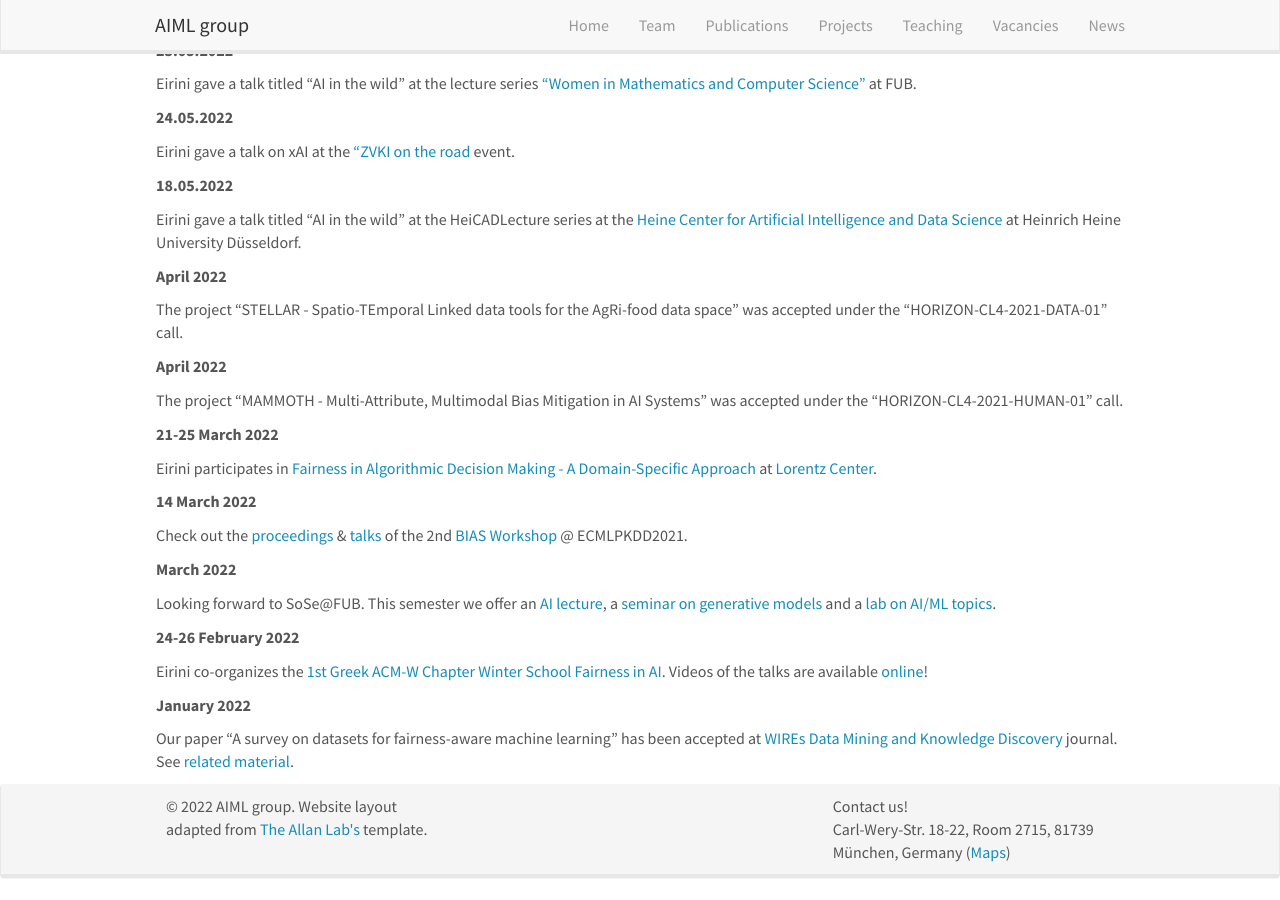
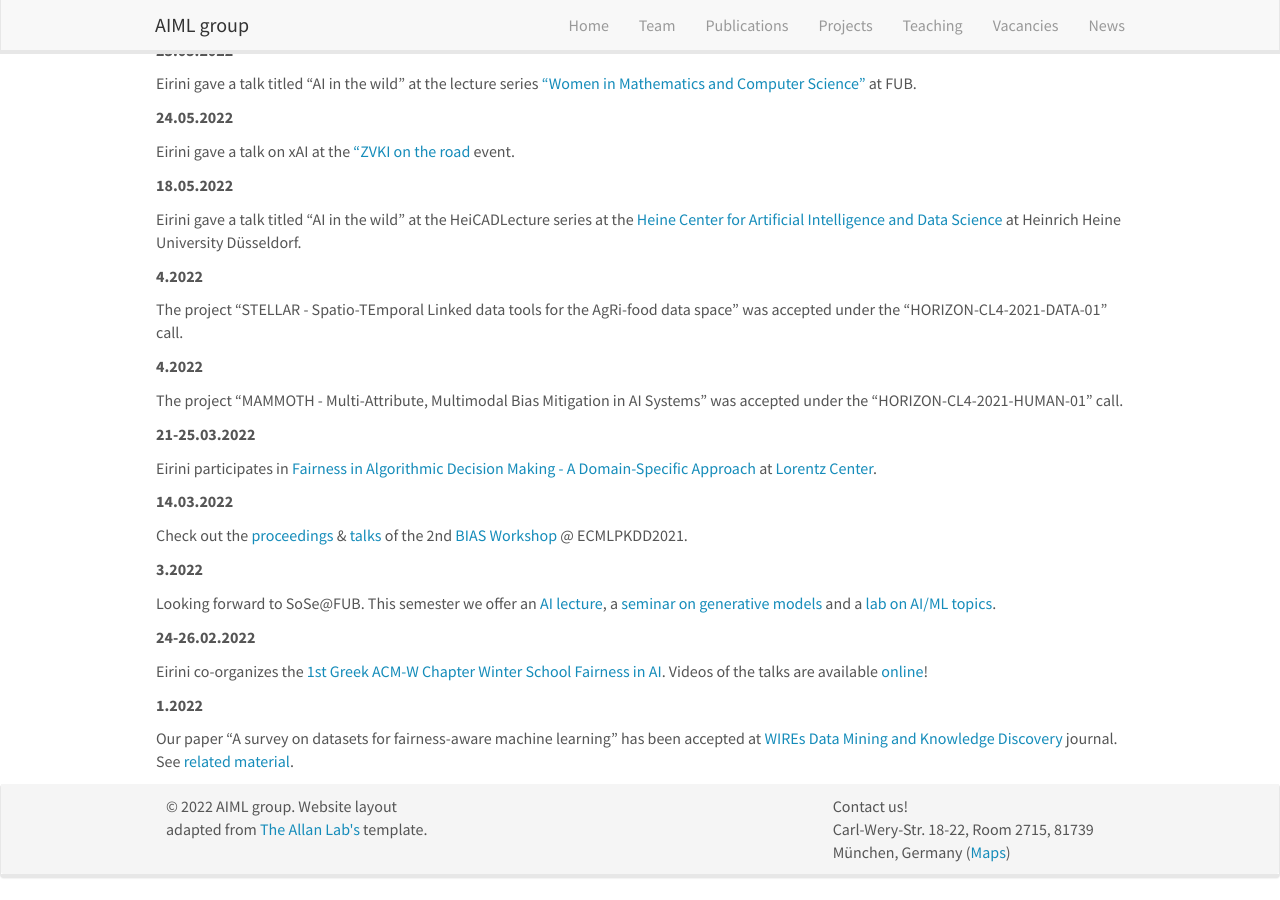
Before and after one commit to AIML-research/AIML-research.github.io, a Jekyll site: the page built from _pages/allnews.md, in a window 1280 px wide and 900 px high, scrolled down 1865 px. Built offline with Jekyll 4.4.1, drawn with Linux system fonts in a browser that asks for light colours; nearby versions of some CDN libraries.

Commit message:
Update news.yml

```diff
--- a/_data/news.yml
+++ b/_data/news.yml
@@ -48,17 +48,17 @@
   headline: Eirini gave a talk on xAI at the <a href="https://www.zvki.de/en/aktuelles/zvki-on-the-road" target="_new">"ZVKI on the road</a> event.
 - date: 18.05.2022
   headline: Eirini gave a talk titled "AI in the wild" at the HeiCADLecture series at the <a href="https://t.co/9PeBQb1fLB" target="_new"> Heine Center for Artificial Intelligence and Data Science</a> at Heinrich Heine University Düsseldorf.
-- date: April 2022
+- date: 04.2022
   headline: The project "STELLAR - Spatio-TEmporal Linked data tools for the AgRi-food data space" was accepted under the "HORIZON-CL4-2021-DATA-01" call.
-- date: April 2022
+- date: 04.2022
   headline: The project "MAMMOTH - Multi-Attribute, Multimodal Bias Mitigation in AI Systems" was accepted under the "HORIZON-CL4-2021-HUMAN-01" call.
-- date: 21-25 March 2022
+- date: 21-25.03.2022
   headline: Eirini participates in <a href="https://www.lorentzcenter.nl/fairness-in-algorithmic-decision-makinga-domain-specific-approach.html">Fairness in Algorithmic Decision Making - A Domain-Specific Approach </a> at <a href="https://www.lorentzcenter.nl/">Lorentz Center</a>.
-- date: 14 March 2022
+- date: 14.03.2022
   headline: Check out the <a href="https://link.springer.com/book/10.1007/978-3-030-93736-2?page=3#toc#toc">proceedings</a> & <a href ="https://www.youtube.com/playlist?list=PLZgWzmfqxfSP7zCg3tYZnLh4Pz3y5bBBI">talks</a> of the 2nd <a href="https://sites.google.com/view/bias2021/">BIAS Workshop</a> @ ECMLPKDD2021.
-- date: March 2022
+- date: 03.2022
   headline: Looking forward to SoSe@FUB. This semester we offer an <a href="https://mycampus.imp.fu-berlin.de/portal/site/7951becc-20ca-4498-a583-6ad47c0702f1/page/2b1f2ae4-d6ab-44c9-a082-b06283bb2e47?null" target="_new"> AI lecture</a>, a <a href="https://mycampus.imp.fu-berlin.de/portal/site/51c8e7f9-4e46-4a22-ba4a-c7dbd738be49/page/fb3a47c8-a1c3-4423-9e00-9ca47765a2ec?null" target="_new">seminar on generative models</a> and a <a href="https://mycampus.imp.fu-berlin.de/portal/site/22e3d9cb-4a18-47fb-9b57-462e70bf3fdb/page/fb0fe19f-757d-4096-80ad-89ad61cb2d11?null" target="_new">lab on AI/ML topics</a>.
-- date: 24-26 February 2022
+- date: 24-26.02.2022
   headline: Eirini co-organizes the <a href="https://gec-ws.athenarc.gr/">1st Greek ACM-W Chapter Winter School Fairness in AI</a>. Videos of the talks are available <a href="https://www.youtube.com/playlist?list=PLDLwN23bIrdx4xX8HmoElexHjyjco44Mf" target="_new">online</a>!
-- date: January 2022
+- date: 01.2022
   headline: Our paper "A survey on datasets for fairness-aware machine learning" has been accepted at <a href="https://wires.onlinelibrary.wiley.com/doi/10.1002/widm.1452" target="_new">WIREs Data Mining and Knowledge Discovery</a> journal. See <a href="https://tailequy.github.io/fairdata-survey/">related material</a>.
```
